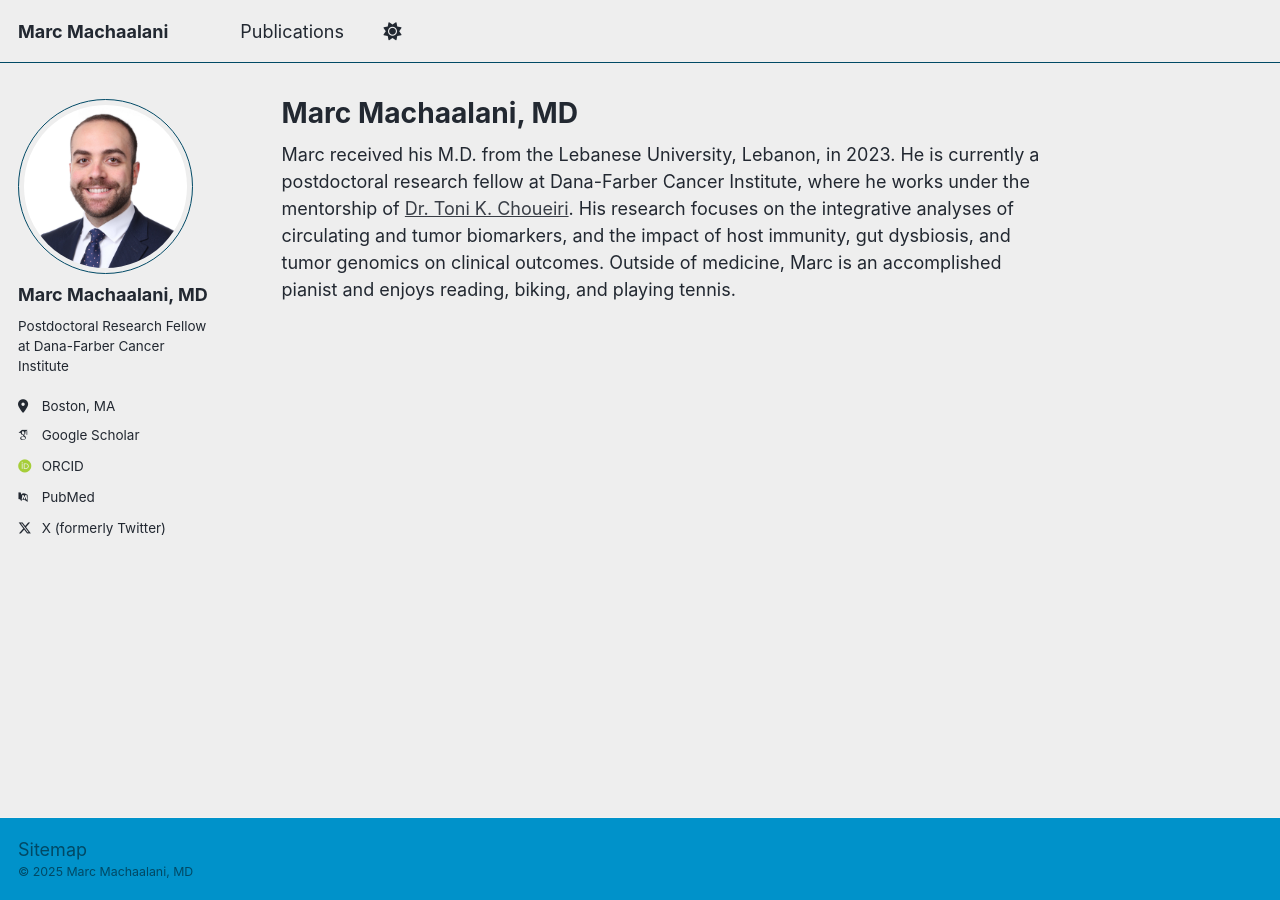
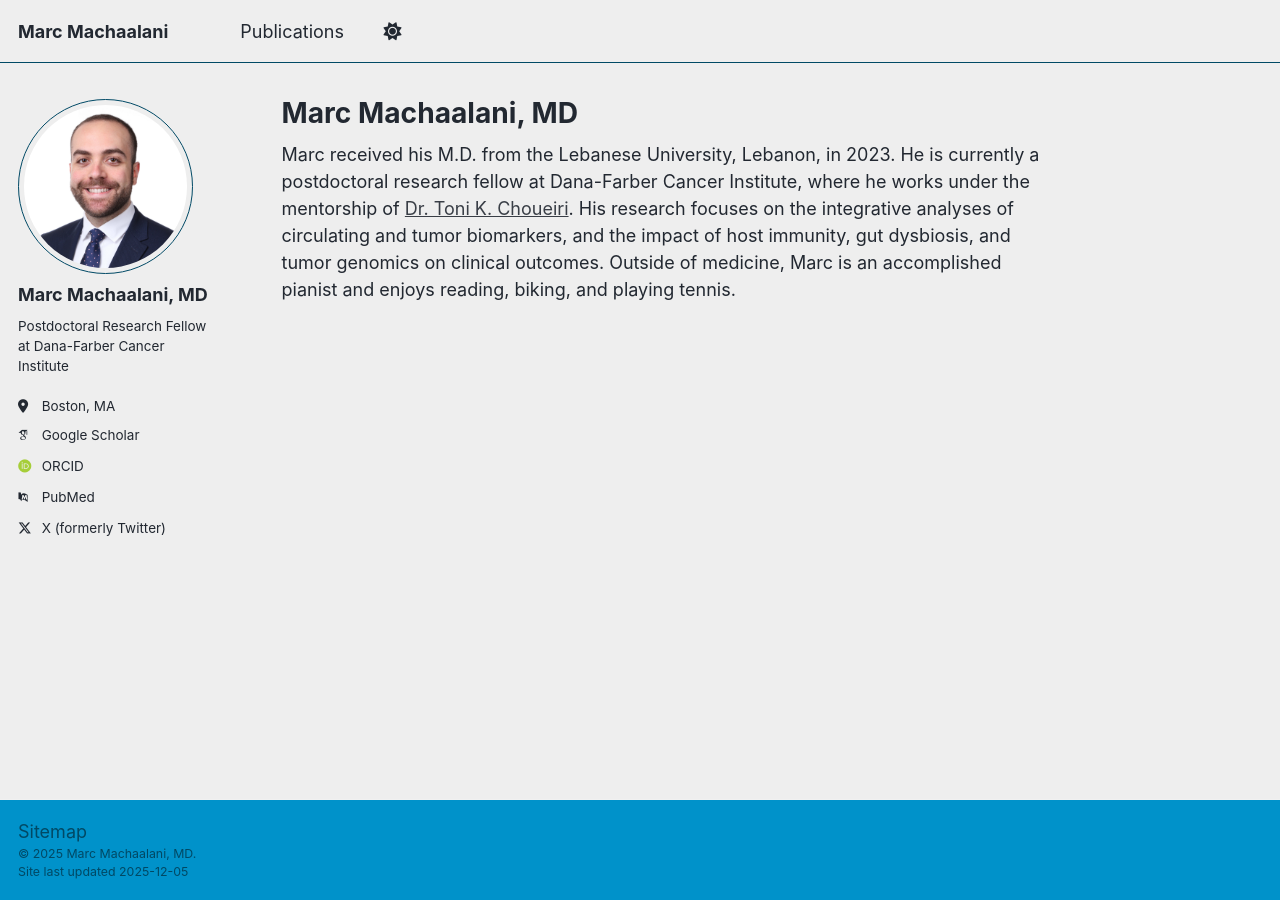
Before and after one commit to MarcMachaalani/marcmachaalani.github.io, a Jekyll site: the page built from _pages/about.md, in a window 1280 px wide. Built offline with Jekyll 4.4.1, drawn with Linux system fonts in a browser that asks for light colours; some web fonts are replaced; a script bundle is joined from its source files by our own code; library files that are not in the unit come from our copies.

Commit message:
Update footer.html

```diff
--- a/_includes/footer.html
+++ b/_includes/footer.html
@@ -1,5 +1,25 @@
-{% include base_path %}
+ {% include base_path %}
+
+{% if site.author.github or site.author.bitbucket or site.atom_feed.hide != true %}
+<div class="page__footer-follow">
+  <ul class="social-icons">
+    {% if site.data.ui-text[site.locale].follow_label %}
+      <li><strong>{{ site.data.ui-text[site.locale].follow_label }}</strong></li>
+    {% endif %}
+    {% if site.author.github %}
+      <li><a href="https://github.com/{{ site.author.github }}"><i class="fab fa-github" aria-hidden="true"></i> GitHub</a></li>
+    {% endif %}
+    {% if site.author.bitbucket %}
+      <li><a href="https://bitbucket.org/{{ site.author.bitbucket }}"><i class="fab fa-bitbucket" aria-hidden="true"></i> Bitbucket</a></li>
+    {% endif %}
+    {% if site.atom_feed.hide != true %}
+    <li><a href="{% if site.atom_feed.path %}{{ site.atom_feed.path }}{% else %}{{ base_path }}/feed.xml{% endif %}"><i class="fa fa-fw fa-rss-square" aria-hidden="true"></i> {{ site.data.ui-text[site.locale].feed_label | default: "Feed" }}</a></li>
+    {% endif %}
+  </ul>
+</div>
+{% endif %}
 
 <div class="page__footer-copyright">
-  &copy; {{ site.time | date: '%Y' }} {{ site.name | default: site.title }}
+  &copy; {{ site.time | date: '%Y' }} {{ site.name | default: site.title }}.<br />
+  Site last updated {{ site.time | date: '%Y-%m-%d' }}
 </div>
```
